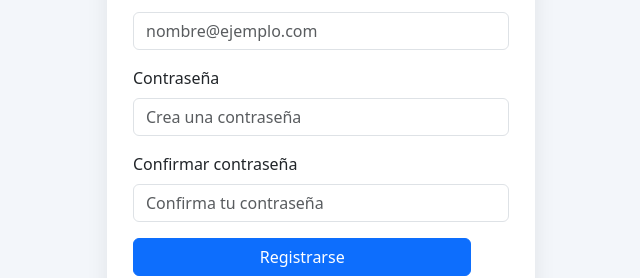
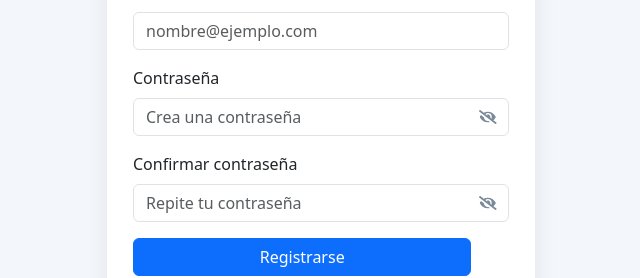
Before and after one commit to victoriavalencia06/sistemacitasmedicas-ui, a React (Vite) app: page /register in a window 1280 px wide. Shown: the part 371-649 px from the top of the page, without its empty margins (319-959 px from the left). Built offline with nearby package versions, Linux system fonts and the light colour scheme.

Commit message:
Iconos en contraseñas

```diff
--- a/src/assets/styles/Auth.css
+++ b/src/assets/styles/Auth.css
@@ -141,6 +141,32 @@
     color: var(--dark-blue);
 }
 
+/* Íconos de mostrar/ocultar contraseña */
+.password-wrapper {
+    position: relative;
+    display: flex;
+    align-items: center;
+}
+
+.toggle-password {
+    position: absolute;
+    right: 12px;
+    top: 50%;
+    transform: translateY(-50%);
+    background: transparent;
+    border: none;
+    cursor: pointer;
+    color: #7b8a9a;
+    font-size: 1.1rem;
+    padding: 0;
+    display: flex;
+    align-items: center;
+}
+
+.toggle-password:hover {
+    color: var(--primary-blue);
+}
+
 /* === RESPONSIVE === */
 @media (max-width:576px) {
     .auth-container {
--- a/src/pages/auth/Login.jsx
+++ b/src/pages/auth/Login.jsx
@@ -1,14 +1,21 @@
 import { useForm } from "react-hook-form";
-import { FaStethoscope } from "react-icons/fa";
+import { FaStethoscope, FaEye, FaEyeSlash } from "react-icons/fa";
+import { useState } from "react";
 import "../../assets/styles/Auth.css"
+import { Link } from "react-router-dom";
 
 export default function Login() {
     const {
         register,
         handleSubmit,
-        getValues,
+        watch,
         formState: { errors },
     } = useForm();
+
+    const [showPassword, setShowPassword] = useState(false);
+    const [showConfirmPassword, setShowConfirmPassword] = useState(false);
+
+    const password = watch("password", "");
 
     const onSubmit = (data) => {
         console.log("Datos enviados:", data);
@@ -47,12 +54,14 @@ export default function Login() {
                             )}
                         </div>
 
-                        <div className="mb-3">
+                        {/* Contraseña */}
+                        <div className="mb-3 position-relative">
                             <label className="form-label">Contraseña</label>
+                            <div className="password-wrapper">
                                 <input
-                                type="password"
+                                    type={showPassword ? "text" : "password"}
                                     className="form-control"
-                                placeholder="Ingresa tu contraseña"
+                                    placeholder="Crea una contraseña"
                                     {...register("password", {
                                         required: "La contraseña es obligatoria",
                                         minLength: {
@@ -61,26 +70,44 @@ export default function Login() {
                                         },
                                     })}
                                 />
+                                <button
+                                    type="button"
+                                    className="toggle-password"
+                                    onClick={() => setShowPassword(!showPassword)}
+                                >
+                                    {showPassword ? <FaEye /> : <FaEyeSlash />}
+                                </button>
+                            </div>
                             {errors.password && (
-                                <p className="text-danger small mt-1">
-                                    {errors.password.message}
-                                </p>
+                                <p className="text-danger small mt-1">{errors.password.message}</p>
                             )}
                         </div>
 
-                        {/* Campo nuevo: confirmar contraseña */}
-                        <div className="mb-3">
+                        {/* Confirmar contraseña */}
+                        <div className="mb-3 position-relative">
                             <label className="form-label">Confirmar contraseña</label>
+                            <div className="password-wrapper">
                                 <input
-                                type="password"
+                                    type={showConfirmPassword ? "text" : "password"}
                                     className="form-control"
                                     placeholder="Confirma tu contraseña"
                                     {...register("confirmPassword", {
-                                    required: "Confirma la contraseña",
+                                        required: "Debes confirmar la contraseña",
                                         validate: (value) =>
-                                        value === getValues("password") || "Las contraseñas no coinciden",
+                                            value === password ||
+                                            "Las contraseñas no coinciden",
                                     })}
                                 />
+                                <button
+                                    type="button"
+                                    className="toggle-password"
+                                    onClick={() =>
+                                        setShowConfirmPassword(!showConfirmPassword)
+                                    }
+                                >
+                                    {showPassword ? <FaEye /> : <FaEyeSlash />}
+                                </button>
+                            </div>
                             {errors.confirmPassword && (
                                 <p className="text-danger small mt-1">
                                     {errors.confirmPassword.message}
@@ -99,9 +126,9 @@ export default function Login() {
 
                             <p className="register-text">
                                 ¿No tienes cuenta?{" "}
-                                <a href="/register" className="register-link">
+                                <Link to="/register" className="register-link">
                                     Regístrate aquí
-                                </a>
+                                </Link>
                             </p>
                         </div>
                     </form>
--- a/src/pages/auth/Register.jsx
+++ b/src/pages/auth/Register.jsx
@@ -1,6 +1,8 @@
 import { useForm } from "react-hook-form";
-import { FaUserPlus } from "react-icons/fa";
+import { FaUserPlus, FaEye, FaEyeSlash } from "react-icons/fa";
+import { useState } from "react";
 import "../../assets/styles/Auth.css";
+import { Link } from "react-router-dom";
 
 export default function Register() {
     const {
@@ -10,13 +12,14 @@ export default function Register() {
         formState: { errors },
     } = useForm();
 
+    const [showPassword, setShowPassword] = useState(false);
+    const [showConfirmPassword, setShowConfirmPassword] = useState(false);
+
+    const password = watch("password", "");
+
     const onSubmit = (data) => {
         console.log("Datos registrados:", data);
-        // Aquí luego se conectará la API de registro
     };
-
-    // Validar que las contraseñas coincidan
-    const password = watch("password", "");
 
     return (
         <div className="auth-page">
@@ -49,9 +52,7 @@ export default function Register() {
                                 })}
                             />
                             {errors.nombre && (
-                                <p className="text-danger small mt-1">
-                                    {errors.nombre.message}
-                                </p>
+                                <p className="text-danger small mt-1">{errors.nombre.message}</p>
                             )}
                         </div>
 
@@ -76,10 +77,11 @@ export default function Register() {
                         </div>
 
                         {/* Contraseña */}
-                        <div className="mb-3">
+                        <div className="mb-3 position-relative">
                             <label className="form-label">Contraseña</label>
+                            <div className="password-wrapper">
                                 <input
-                                type="password"
+                                    type={showPassword ? "text" : "password"}
                                     className="form-control"
                                     placeholder="Crea una contraseña"
                                     {...register("password", {
@@ -90,26 +92,44 @@ export default function Register() {
                                         },
                                     })}
                                 />
+                                <button
+                                    type="button"
+                                    className="toggle-password"
+                                    onClick={() => setShowPassword(!showPassword)}
+                                >
+                                    {showPassword ? <FaEye /> : <FaEyeSlash />}
+                                </button>
+                            </div>
                             {errors.password && (
-                                <p className="text-danger small mt-1">
-                                    {errors.password.message}
-                                </p>
+                                <p className="text-danger small mt-1">{errors.password.message}</p>
                             )}
                         </div>
 
                         {/* Confirmar contraseña */}
-                        <div className="mb-3">
+                        <div className="mb-3 position-relative">
                             <label className="form-label">Confirmar contraseña</label>
+                            <div className="password-wrapper">
                                 <input
-                                type="password"
+                                    type={showConfirmPassword ? "text" : "password"}
                                     className="form-control"
-                                placeholder="Confirma tu contraseña"
+                                    placeholder="Repite tu contraseña"
                                     {...register("confirmPassword", {
                                         required: "Debes confirmar la contraseña",
                                         validate: (value) =>
-                                        value === password || "Las contraseñas no coinciden",
+                                            value === password ||
+                                            "Las contraseñas no coinciden",
                                     })}
                                 />
+                                <button
+                                    type="button"
+                                    className="toggle-password"
+                                    onClick={() =>
+                                        setShowConfirmPassword(!showConfirmPassword)
+                                    }
+                                >
+                                    {showPassword ? <FaEye /> : <FaEyeSlash />}
+                                </button>
+                            </div>
                             {errors.confirmPassword && (
                                 <p className="text-danger small mt-1">
                                     {errors.confirmPassword.message}
@@ -124,9 +144,9 @@ export default function Register() {
                         <div className="links-container column-links">
                             <p className="register-text">
                                 ¿Ya tienes cuenta?{" "}
-                                <a href="/login" className="register-link">
+                                <Link to="/login" className="register-link">
                                     Inicia sesión
-                                </a>
+                                </Link>
                             </p>
                         </div>
                     </form>
```
Lines whose indentation alone changed are shown as unchanged.
